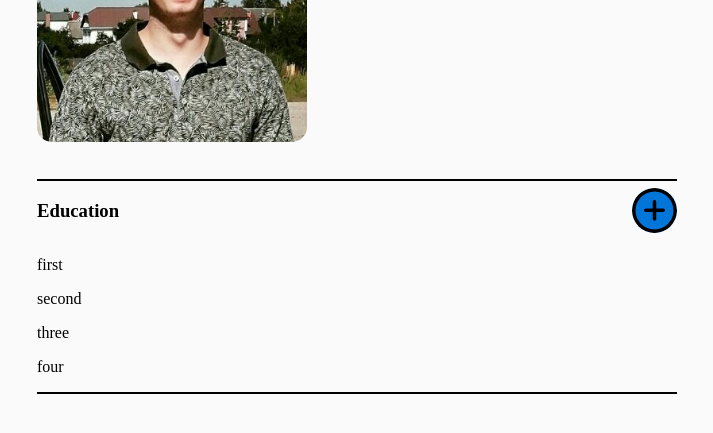
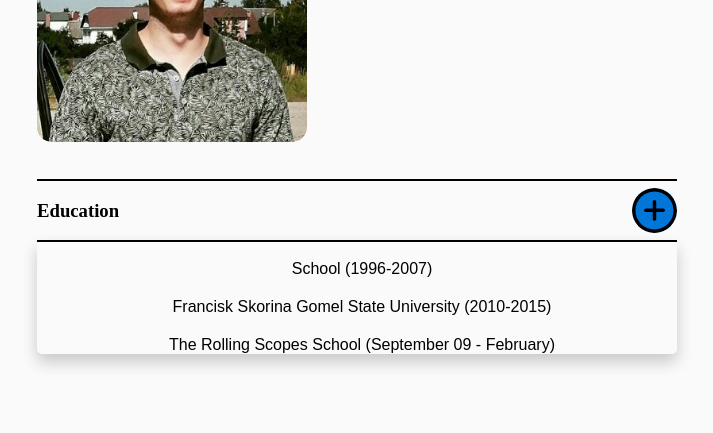
Before and after one commit to kedroviy/portfolio, a website: page index.html in a window 1280 px wide. Both pictures are taken after a click on the element 937 px from the left and 321 px from the top of the page. Shown: the part 111-544 px from the top of the page, without its empty margins (283-996 px from the left). Drawn offline with Linux system fonts and the light colour scheme; a web font is replaced by a local one.

Commit message:
feat: add drop-down menu with my educations

```diff
--- a/index.html
+++ b/index.html
@@ -31,13 +31,12 @@
                     <h3 class="main-container__section-education-container__discription-container__text">
                         Education
                     </h3>
-                    <div class="main-container__section-education-container__discription-container__drop-button"></div>
+                    <div class="main-container__section-education-container__discription-container__drop-button" id="dropdown-button"></div>
                 </div>
-                <div class="main-container__section-education-container__dropdow-menu">
-                    <p class="item">first</p>
-                    <p class="item">second</p>
-                    <p class="item">three</p>
-                    <p class="item">four</p>
+                <div class="main-container__section-education-container__dropdow-menu-content" id="dropDownMenu">
+                    <p class="item">School (1996-2007)</p>
+                    <p class="item">Francisk Skorina Gomel State University (2010-2015)</p>
+                    <p class="item">The Rolling Scopes School (September 09 - February)</p>
                 </div>
             </section>
             <section class="main-container__section-slider-container"></section>
--- a/main.js
+++ b/main.js
@@ -0,0 +1,20 @@
+function myFunction() {
+    document.getElementById("dropDownMenu").classList.toggle("main-container__section-education-container__dropdow-menu-content-show");
+  }
+
+  window.onclick = function(event) {
+    if (!event.target.matches('#dropdown-button')) {
+      var dropdowns = document.getElementsByClassName("main-container__section-education-container__dropdow-menu-content");
+      var i;
+      for (i = 0; i < dropdowns.length; i++) {
+        var openDropdown = dropdowns[i];
+        if (openDropdown.classList.contains('main-container__section-education-container__dropdow-menu-content-show')) {
+          openDropdown.classList.remove('main-container__section-education-container__dropdow-menu-content-show');
+        }
+      }
+    }
+  }
+
+  document.querySelector('#dropdown-button').addEventListener('click', () => {
+    myFunction();
+  });
--- a/scss/style.scss
+++ b/scss/style.scss
@@ -103,6 +103,25 @@ body {
                     transform: rotateZ(180deg);
                 }
             }
+
+            .main-container__section-education-container__dropdow-menu-content {
+                display: none;
+                width: 50%;
+                border-radius: 5px;
+                position: absolute;
+                box-shadow: 0px 8px 16px 0px rgba(0,0,0,0.2);
+
+                p{
+                    font-family: 'Muli', sans-serif;
+                    margin: 20px 0 0 10px;
+                }
+            }
+
+            .main-container__section-education-container__dropdow-menu-content-show{
+                display: flex;
+                flex-direction: column;
+                align-items: center;
+            }
         }
     }
 }
```
Also changed, not shown: assets/style.css.
